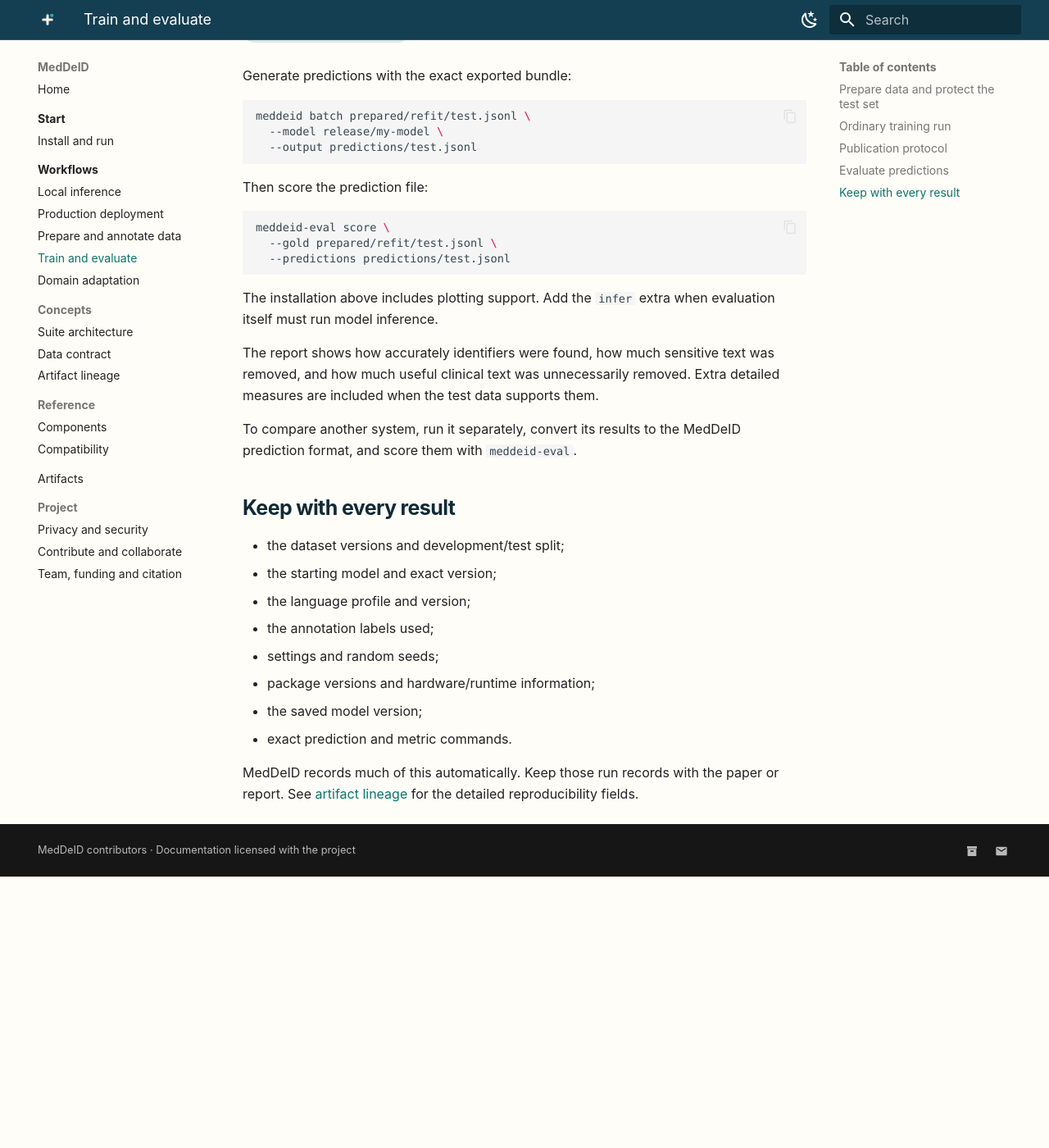
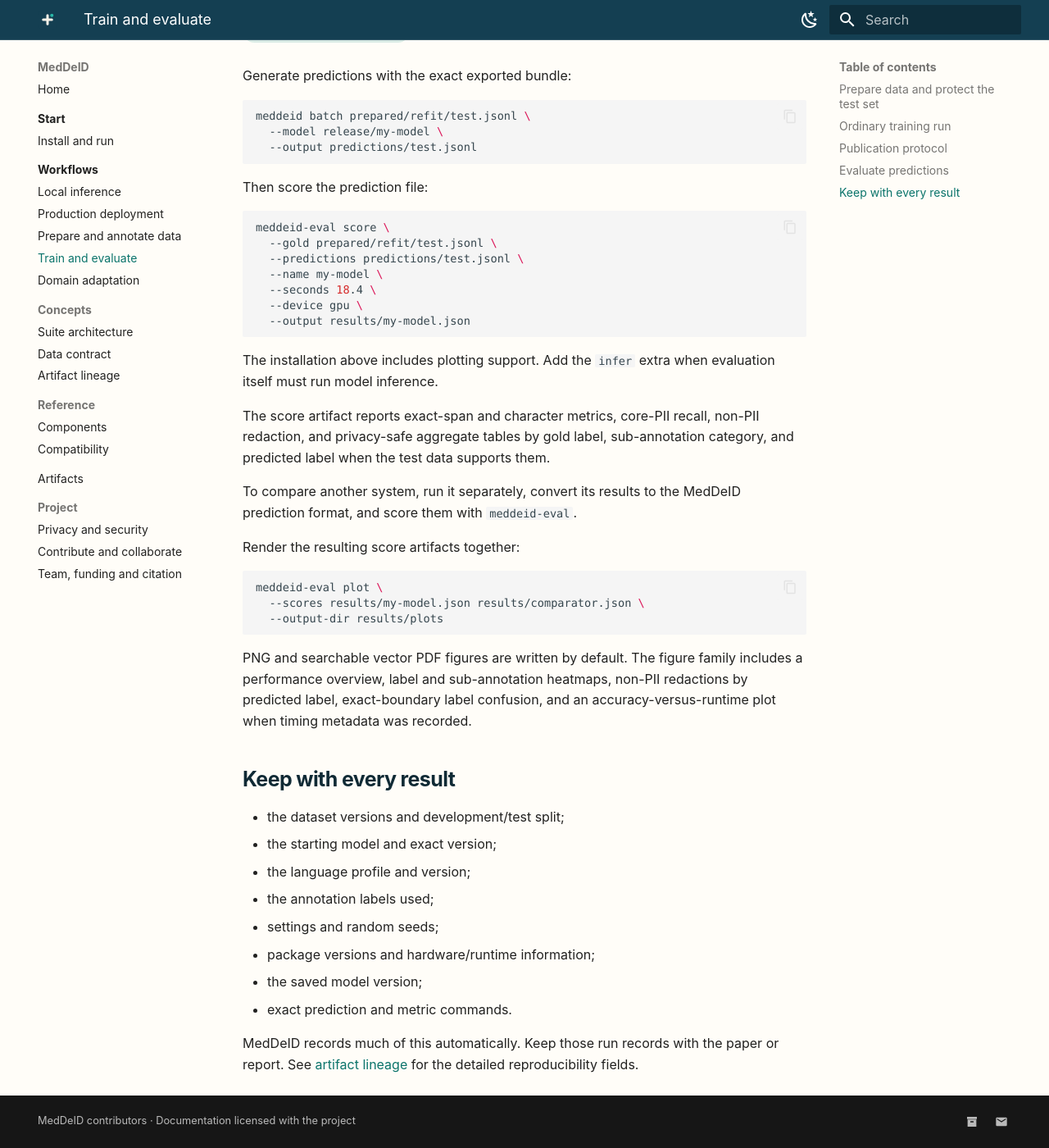
Before and after one commit to stighellemans/meddeid.github.io, an MkDocs documentation site: the page built from docs/workflows/train-and-evaluate.md, in a window 1280 px wide and 1400 px high, scrolled down 1831 px. Shown: the whole window at 82% size. Built offline with MkDocs 1.6.1 and Material for MkDocs 9.7.7, drawn with Linux system fonts in a browser that asks for light colours; before the commit the page ends 2900 px from its top, so only the background shows below that.

Commit message:
Document evaluation plotting workflow

````diff
--- a/docs/workflows/train-and-evaluate.md
+++ b/docs/workflows/train-and-evaluate.md
@@ -83,15 +83,34 @@ Then score the prediction file:
 ```bash
 meddeid-eval score \
   --gold prepared/refit/test.jsonl \
-  --predictions predictions/test.jsonl
+  --predictions predictions/test.jsonl \
+  --name my-model \
+  --seconds 18.4 \
+  --device gpu \
+  --output results/my-model.json
 ```
 
 The installation above includes plotting support. Add the `infer` extra when
 evaluation itself must run model inference.
 
-The report shows how accurately identifiers were found, how much sensitive text was removed, and how much useful clinical text was unnecessarily removed. Extra detailed measures are included when the test data supports them.
+The score artifact reports exact-span and character metrics, core-PII recall,
+non-PII redaction, and privacy-safe aggregate tables by gold label,
+sub-annotation category, and predicted label when the test data supports them.
 
 To compare another system, run it separately, convert its results to the MedDeID prediction format, and score them with `meddeid-eval`.
+
+Render the resulting score artifacts together:
+
+```bash
+meddeid-eval plot \
+  --scores results/my-model.json results/comparator.json \
+  --output-dir results/plots
+```
+
+PNG and searchable vector PDF figures are written by default. The figure family
+includes a performance overview, label and sub-annotation heatmaps, non-PII
+redactions by predicted label, exact-boundary label confusion, and an
+accuracy-versus-runtime plot when timing metadata was recorded.
 
 ## Keep with every result
 
````
Also changed, not shown: docs/reference/components.md (+6 -4 lines).
